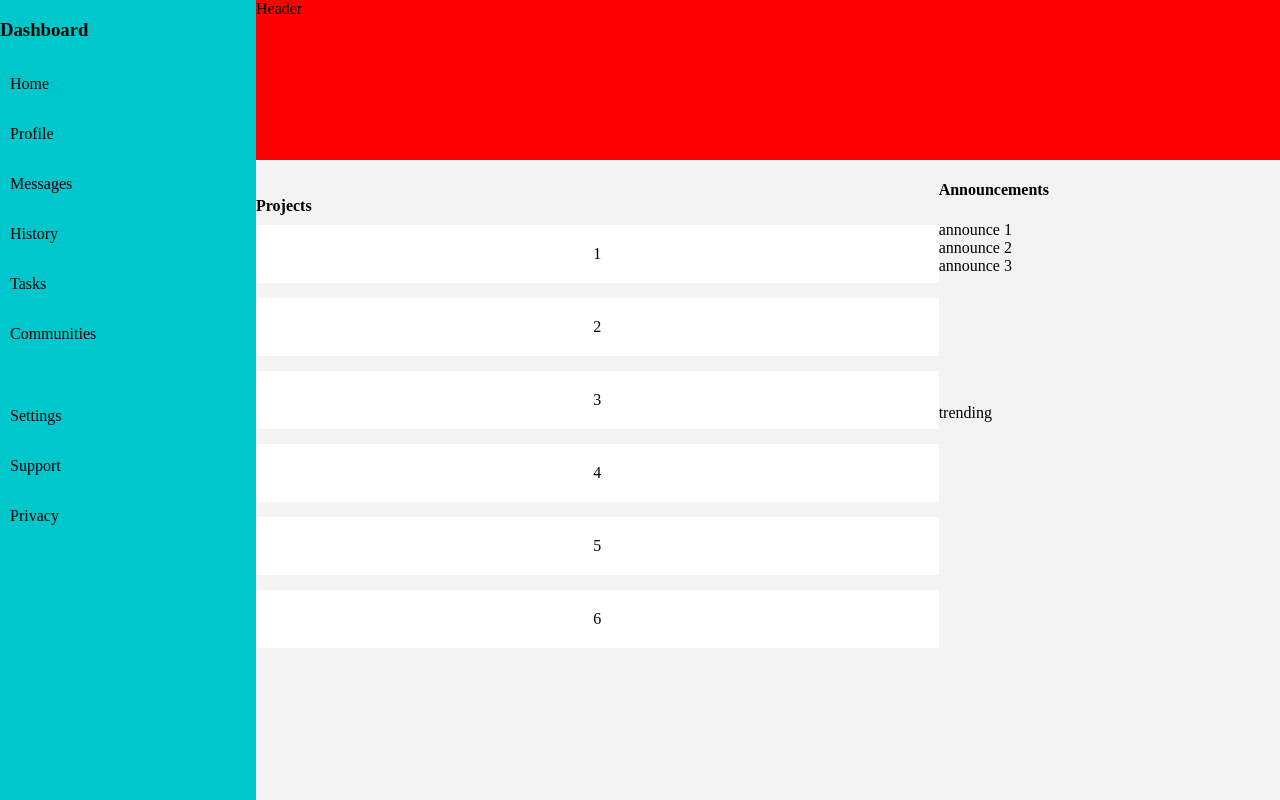
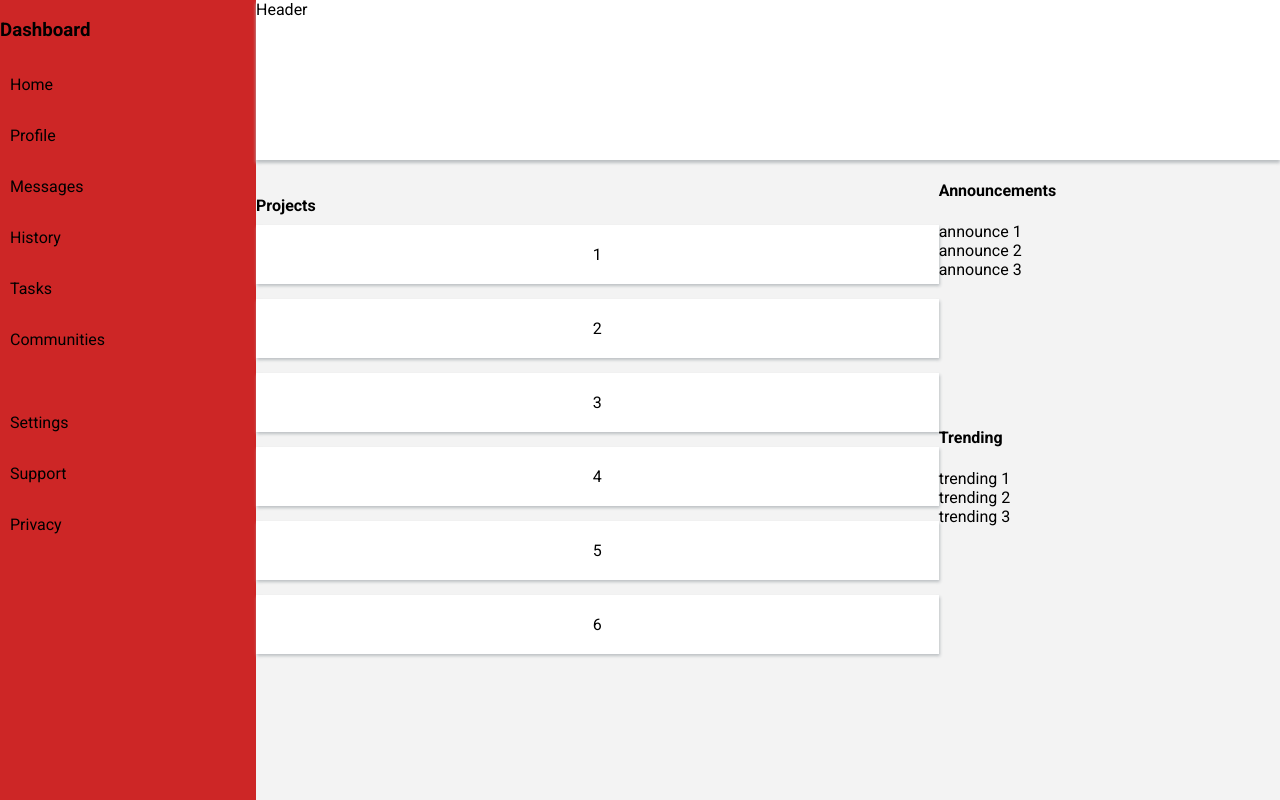
Before and after one commit to johnedwardlee/admin-dash, a plain HTML site: page index.html in a window 1280 px wide. Drawn offline with Linux system fonts and the light colour scheme.

Commit message:
Adjust right side content, add box shadow

```diff
--- a/index.html
+++ b/index.html
@@ -5,6 +5,10 @@
     <meta name="viewport" content="width=device-width, initial-scale=1.0" />
     <title>Admin Dashboard</title>
     <link rel="stylesheet" href="styles.css" />
+    <link
+      href="https://fonts.googleapis.com/css2?family=Poppins:wght@300;400;500;600;700;800;900&family=Roboto:wght@300;400;500;700;900&display=swap"
+      rel="stylesheet"
+    />
   </head>
   <body>
     <header id="header">Header</header>
@@ -37,11 +41,20 @@
         </article>
         <article id="announcements">
           <h4>Announcements</h4>
-          <div>announce 1</div>
-          <div>announce 2</div>
-          <div>announce 3</div>
+          <div class="right-container">
+            <div>announce 1</div>
+            <div>announce 2</div>
+            <div>announce 3</div>
+          </div>
         </article>
-        <article id="trending">trending</article>
+        <article id="trending">
+          <h4>Trending</h4>
+          <div class="right-container">
+            <div>trending 1</div>
+            <div>trending 2</div>
+            <div>trending 3</div>
+          </div>
+        </article>
       </div>
     </main>
   </body>
--- a/styles.css
+++ b/styles.css
@@ -1,4 +1,5 @@
 * {
+  font-family: "Roboto", sans-serif;
   box-sizing: border-box;
 }
 
@@ -13,12 +14,14 @@ body {
 }
 
 #header {
-  background-color: red;
+  background-color: white;
   grid-area: 1/2/2/3;
+  box-shadow: 0px 3px 3px 0px #bcc0c3;
+  position: relative;
 }
 
 #sidebar {
-  background-color: #00c7cc;
+  background-color: #cd2626;
   grid-area: 1/1/3/1;
 }
 
@@ -56,4 +59,5 @@ main {
   background-color: white;
   padding: 20px;
   text-align: center;
+  box-shadow: 1px 2px 3px 0px #bcc0c3;
 }
```
